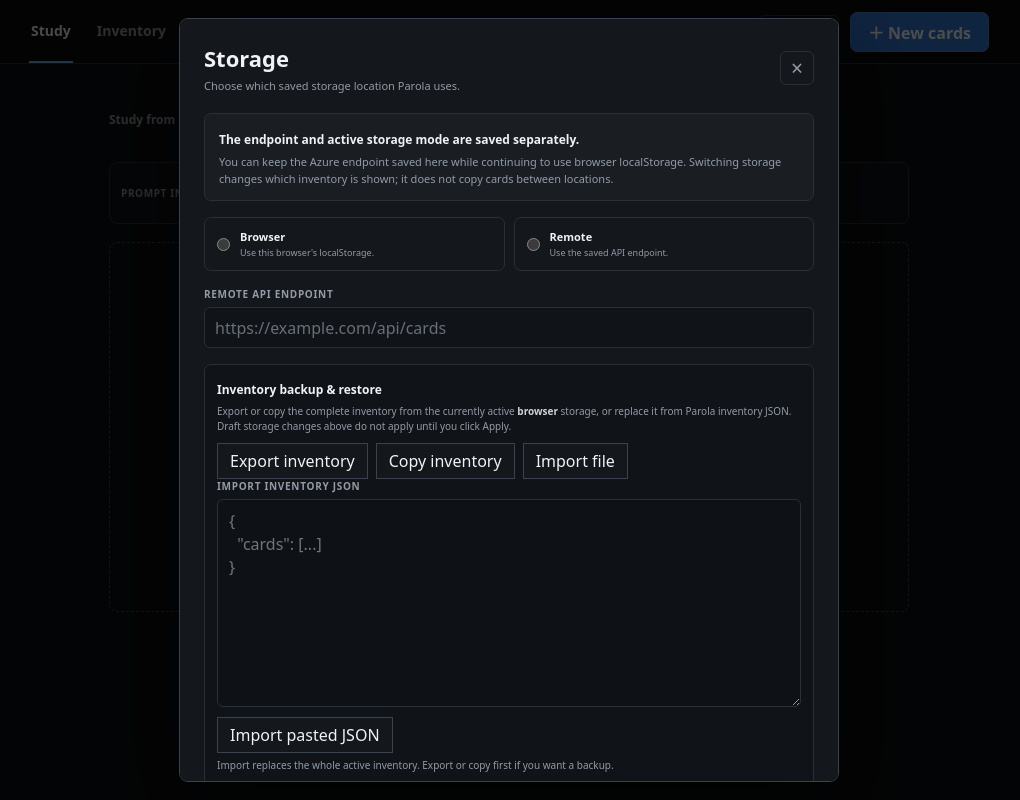
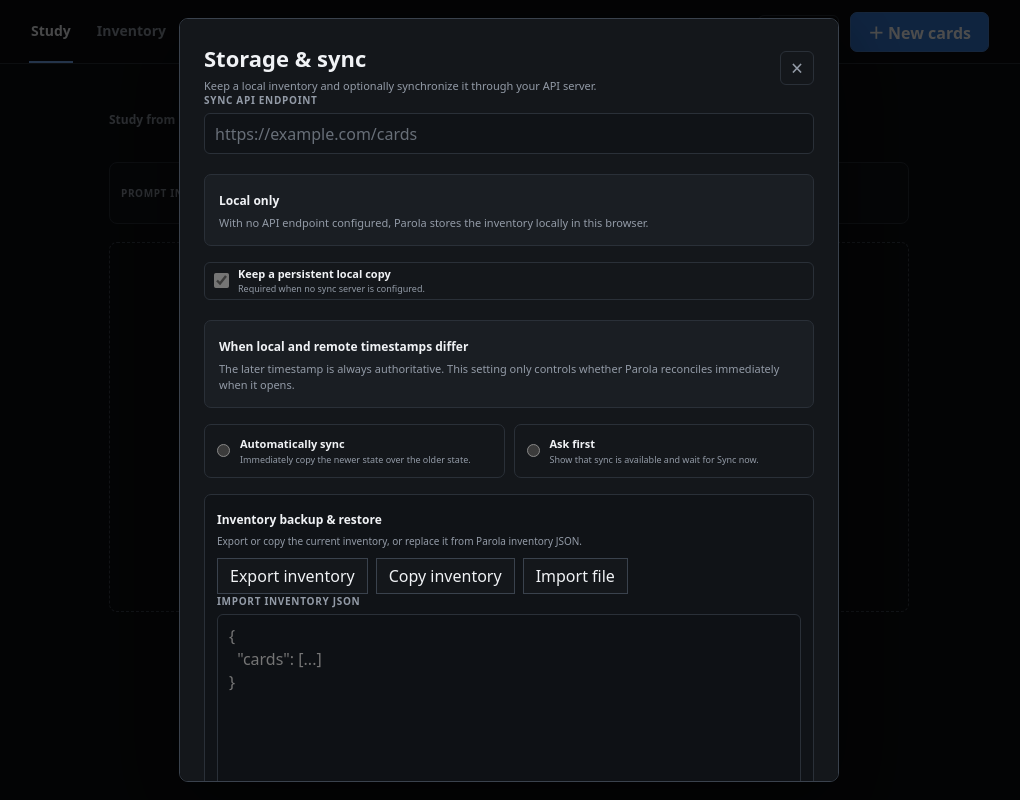
Before and after one commit to GuyMichaely/parola, a React (Vite) app in the folder web/: page / in a window 1280 px wide. Both pictures are taken after a click on the button "Browser". Shown: the whole page, without its empty margins (131-1151 px from the left). Built offline with nearby package versions, Linux system fonts and the light colour scheme.

Commit message:
Make remote sync independent of local storage

```diff
--- a/web/src/components/StorageSettingsModal.tsx
+++ b/web/src/components/StorageSettingsModal.tsx
@@ -1,25 +1,35 @@
 import { type FormEvent, useRef, useState } from "react";
 import {
-  createCardStorage,
   parseInventory,
   replaceInventory,
   serializeInventory,
-  type StorageMode,
+  type CardStorage,
+  type SyncLoadPolicy,
+  type SyncStatusState,
 } from "../storage";
 
 export function StorageSettingsModal({
-  mode,
+  storage,
   endpoint,
+  persistLocal,
+  loadPolicy,
+  syncStatus,
   onClose,
   onApply,
+  onSyncNow,
 }: {
-  mode: StorageMode;
+  storage: CardStorage;
   endpoint: string;
+  persistLocal: boolean;
+  loadPolicy: SyncLoadPolicy;
+  syncStatus: SyncStatusState;
   onClose: () => void;
-  onApply: (mode: StorageMode, endpoint: string) => Promise<void>;
+  onApply: (endpoint: string, persistLocal: boolean, loadPolicy: SyncLoadPolicy) => Promise<void>;
+  onSyncNow: () => Promise<void>;
 }) {
-  const [draftMode, setDraftMode] = useState<StorageMode>(mode);
   const [draftEndpoint, setDraftEndpoint] = useState(endpoint);
+  const [draftPersistLocal, setDraftPersistLocal] = useState(persistLocal);
+  const [draftLoadPolicy, setDraftLoadPolicy] = useState<SyncLoadPolicy>(loadPolicy);
   const [saving, setSaving] = useState(false);
   const [error, setError] = useState("");
   const [transferBusy, setTransferBusy] = useState(false);
@@ -27,25 +37,18 @@ export function StorageSettingsModal({
   const [transferError, setTransferError] = useState("");
   const [importText, setImportText] = useState("");
   const importInput = useRef<HTMLInputElement>(null);
-
-  function currentStorage() {
-    if (mode === "remote" && !endpoint.trim()) throw new Error("The active remote storage endpoint is empty.");
-    return createCardStorage(mode === "remote" ? endpoint : "");
-  }
+  const syncConfigured = Boolean(endpoint.trim());
+  const draftSyncConfigured = Boolean(draftEndpoint.trim());
 
   async function submit(event: FormEvent) {
     event.preventDefault();
     setError("");
-    if (draftMode === "remote" && !draftEndpoint.trim()) {
-      setError("Enter a remote API endpoint before selecting remote storage.");
-      return;
-    }
     setSaving(true);
     try {
-      await onApply(draftMode, draftEndpoint.trim());
+      await onApply(draftEndpoint.trim(), draftSyncConfigured ? draftPersistLocal : true, draftLoadPolicy);
       onClose();
     } catch (caught) {
-      setError(caught instanceof Error ? caught.message : "Storage could not be changed.");
+      setError(caught instanceof Error ? caught.message : "Sync settings could not be changed.");
     } finally {
       setSaving(false);
     }
@@ -56,7 +59,7 @@ export function StorageSettingsModal({
     setTransferMessage("");
     setTransferBusy(true);
     try {
-      const cards = await currentStorage().listCards();
+      const cards = await storage.listCards();
       const blob = new Blob([serializeInventory(cards)], { type: "application/json" });
       const url = URL.createObjectURL(blob);
       const anchor = document.createElement("a");
@@ -64,7 +67,7 @@ export function StorageSettingsModal({
       anchor.download = `parola-inventory-${new Date().toISOString().slice(0, 10)}.json`;
       anchor.click();
       setTimeout(() => URL.revokeObjectURL(url), 1000);
-      setTransferMessage(`Exported ${cards.length} ${cards.length === 1 ? "card" : "cards"} from ${mode === "remote" ? "remote" : "browser"} storage.`);
+      setTransferMessage(`Exported ${cards.length} ${cards.length === 1 ? "card" : "cards"}.`);
     } catch (caught) {
       setTransferError(caught instanceof Error ? caught.message : "Inventory could not be exported.");
     } finally {
@@ -78,7 +81,7 @@ export function StorageSettingsModal({
     setTransferBusy(true);
     try {
       if (!navigator.clipboard?.writeText) throw new Error("Clipboard access is not available in this browser context.");
-      const cards = await currentStorage().listCards();
+      const cards = await storage.listCards();
       await navigator.clipboard.writeText(serializeInventory(cards));
       setTransferMessage(`Copied ${cards.length} ${cards.length === 1 ? "card" : "cards"} to the clipboard.`);
     } catch (caught) {
@@ -89,10 +92,9 @@ export function StorageSettingsModal({
   }
 
   async function replaceWithImportedInventory(importedCards: ReturnType<typeof parseInventory>, sourceDescription: string) {
-    const storage = currentStorage();
     const currentCards = await storage.listCards();
     const confirmed = window.confirm(
-      `Replace the current ${currentCards.length}-card ${mode === "remote" ? "remote" : "browser"} inventory with the ${importedCards.length}-card inventory ${sourceDescription}?\n\nThis replaces the whole active inventory.`,
+      `Replace the current ${currentCards.length}-card inventory with the ${importedCards.length}-card inventory ${sourceDescription}?\n\nThis replaces the whole inventory and will sync remotely when sync is configured.`,
     );
     if (!confirmed) {
       setTransferMessage("Import canceled; the current inventory was not changed.");
@@ -135,41 +137,80 @@ export function StorageSettingsModal({
     }
   }
 
+  async function syncNow() {
+    setTransferError("");
+    setTransferMessage("");
+    setTransferBusy(true);
+    try {
+      await onSyncNow();
+      setTransferMessage("Sync check completed. The newer timestamp was kept.");
+    } catch (caught) {
+      setTransferError(caught instanceof Error ? caught.message : "Inventory could not be synced.");
+    } finally {
+      setTransferBusy(false);
+    }
+  }
+
   return <div className="modal-backdrop" onMouseDown={() => { if (!transferBusy) onClose(); }}>
     <form className="modal storage-modal" onSubmit={submit} onMouseDown={(event) => event.stopPropagation()}>
       <header className="modal-header">
-        <div><h2>Storage</h2><p className="modal-subtitle">Choose which saved storage location Parola uses.</p></div>
+        <div><h2>Storage & sync</h2><p className="modal-subtitle">Keep a local inventory and optionally synchronize it through your API server.</p></div>
         <button type="button" className="icon-button" onClick={onClose} disabled={transferBusy} aria-label="Close storage settings">×</button>
       </header>
-      <div className="storage-option-copy">
-        <strong>The endpoint and active storage mode are saved separately.</strong>
-        <p>You can keep the Azure endpoint saved here while continuing to use browser localStorage. Switching storage changes which inventory is shown; it does not copy cards between locations.</p>
-      </div>
-      <div className="storage-mode-options" role="radiogroup" aria-label="Active card storage">
-        <label className={draftMode === "browser" ? "selected" : ""}>
-          <input type="radio" name="storage-mode" checked={draftMode === "browser"} onChange={() => setDraftMode("browser")} />
-          <span><strong>Browser</strong><small>Use this browser's localStorage.</small></span>
-        </label>
-        <label className={draftMode === "remote" ? "selected" : ""}>
-          <input type="radio" name="storage-mode" checked={draftMode === "remote"} onChange={() => setDraftMode("remote")} />
-          <span><strong>Remote</strong><small>Use the saved API endpoint.</small></span>
-        </label>
-      </div>
+
       <label className="field full-field">
-        <span>Remote API endpoint</span>
+        <span>Sync API endpoint</span>
         <input
           type="url"
           inputMode="url"
           value={draftEndpoint}
           onChange={(event) => setDraftEndpoint(event.target.value)}
-          placeholder="https://example.com/api/cards"
+          placeholder="https://example.com/cards"
           autoComplete="off"
         />
       </label>
+      <div className="storage-option-copy">
+        <strong>{syncConfigured ? `Current status: ${syncStatus.message}` : "Local only"}</strong>
+        <p>{syncConfigured
+          ? "Parola keeps working with its local state and synchronizes the complete inventory snapshot with this server. The copy with the later timestamp wins."
+          : "With no API endpoint configured, Parola stores the inventory locally in this browser."}</p>
+        {syncConfigured && <div className="inventory-transfer-actions">
+          <button type="button" className="neutral-button" onClick={() => void syncNow()} disabled={saving || transferBusy}>Sync now</button>
+        </div>}
+      </div>
+
+      <label className="switch-option">
+        <input
+          type="checkbox"
+          checked={draftSyncConfigured ? draftPersistLocal : true}
+          disabled={!draftSyncConfigured}
+          onChange={(event) => setDraftPersistLocal(event.target.checked)}
+        />
+        <span>
+          <strong>Keep a persistent local copy</strong>
+          <small>{draftSyncConfigured ? "Store the synchronized inventory in this browser between sessions." : "Required when no sync server is configured."}</small>
+        </span>
+      </label>
+
+      <div className="storage-option-copy">
+        <strong>When local and remote timestamps differ</strong>
+        <p>The later timestamp is always authoritative. This setting only controls whether Parola reconciles immediately when it opens.</p>
+      </div>
+      <div className="storage-mode-options" role="radiogroup" aria-label="Sync on load behavior">
+        <label className={draftLoadPolicy === "automatic" ? "selected" : ""}>
+          <input type="radio" name="sync-load-policy" checked={draftLoadPolicy === "automatic"} onChange={() => setDraftLoadPolicy("automatic")} />
+          <span><strong>Automatically sync</strong><small>Immediately copy the newer state over the older state.</small></span>
+        </label>
+        <label className={draftLoadPolicy === "ask" ? "selected" : ""}>
+          <input type="radio" name="sync-load-policy" checked={draftLoadPolicy === "ask"} onChange={() => setDraftLoadPolicy("ask")} />
+          <span><strong>Ask first</strong><small>Show that sync is available and wait for Sync now.</small></span>
+        </label>
+      </div>
+
       <section className="inventory-transfer-panel" aria-label="Inventory import and export">
         <div>
           <strong>Inventory backup & restore</strong>
-          <p>Export or copy the complete inventory from the currently active <b>{mode === "remote" ? "remote" : "browser"}</b> storage, or replace it from Parola inventory JSON. Draft storage changes above do not apply until you click Apply.</p>
+          <p>Export or copy the current inventory, or replace it from Parola inventory JSON.</p>
         </div>
         <div className="inventory-transfer-actions">
           <button type="button" className="neutral-button" onClick={() => void exportInventory()} disabled={saving || transferBusy}>Export inventory</button>
@@ -205,14 +246,14 @@ export function StorageSettingsModal({
         <div className="inventory-transfer-actions">
           <button type="button" className="neutral-button" onClick={() => void importInventoryText()} disabled={saving || transferBusy || !importText.trim()}>Import pasted JSON</button>
         </div>
-        <p className="inventory-transfer-note">Import replaces the whole active inventory. Export or copy first if you want a backup.</p>
+        <p className="inventory-transfer-note">Import replaces the whole inventory. Export or copy first if you want a backup.</p>
         {transferMessage && <p className="inventory-transfer-message" role="status">{transferMessage}</p>}
         {transferError && <p className="form-error" role="alert">{transferError}</p>}
       </section>
       {error && <p className="form-error" role="alert">{error}</p>}
       <footer className="modal-actions">
         <button type="button" className="text-button" onClick={onClose} disabled={saving || transferBusy}>Cancel</button>
-        <button type="submit" className="primary-button" disabled={saving || transferBusy}>{saving ? "Checking…" : "Apply"}</button>
+        <button type="submit" className="primary-button" disabled={saving || transferBusy}>{saving ? "Applying…" : "Apply"}</button>
       </footer>
     </form>
   </div>;
```
